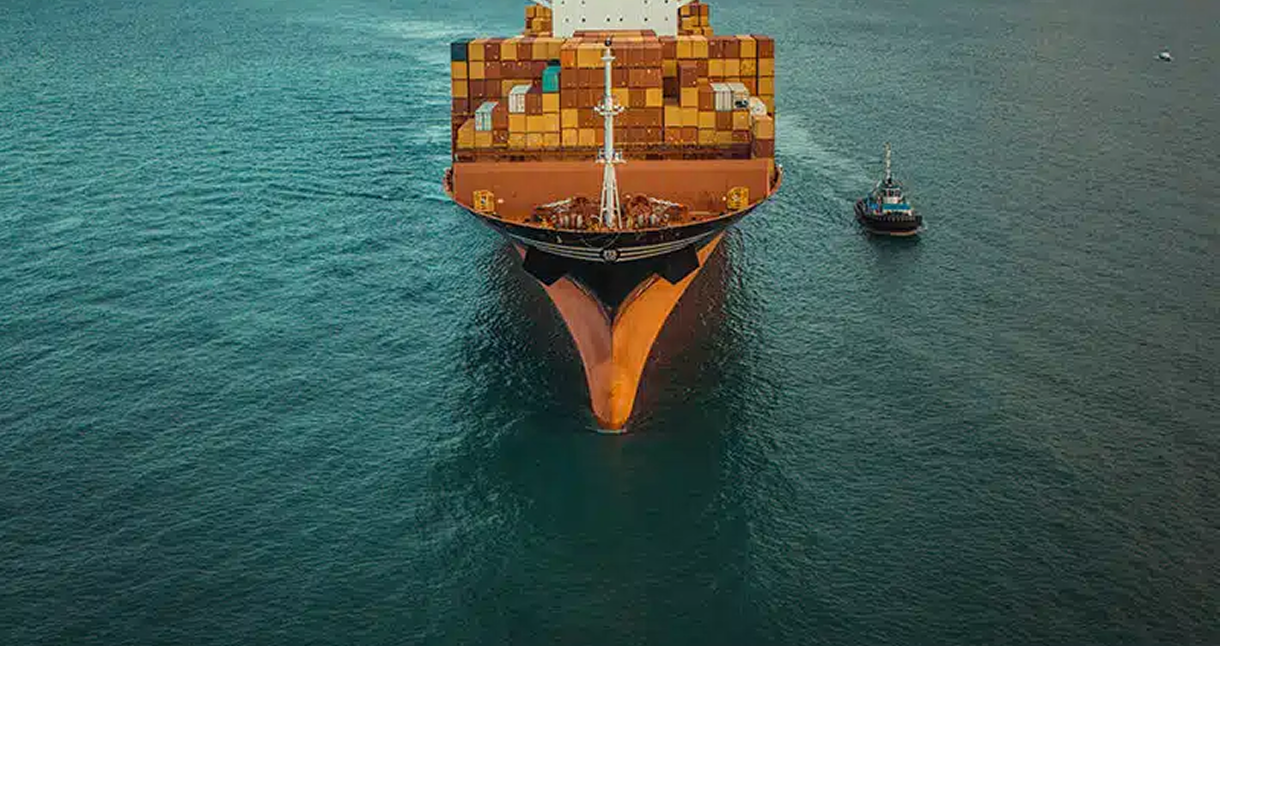
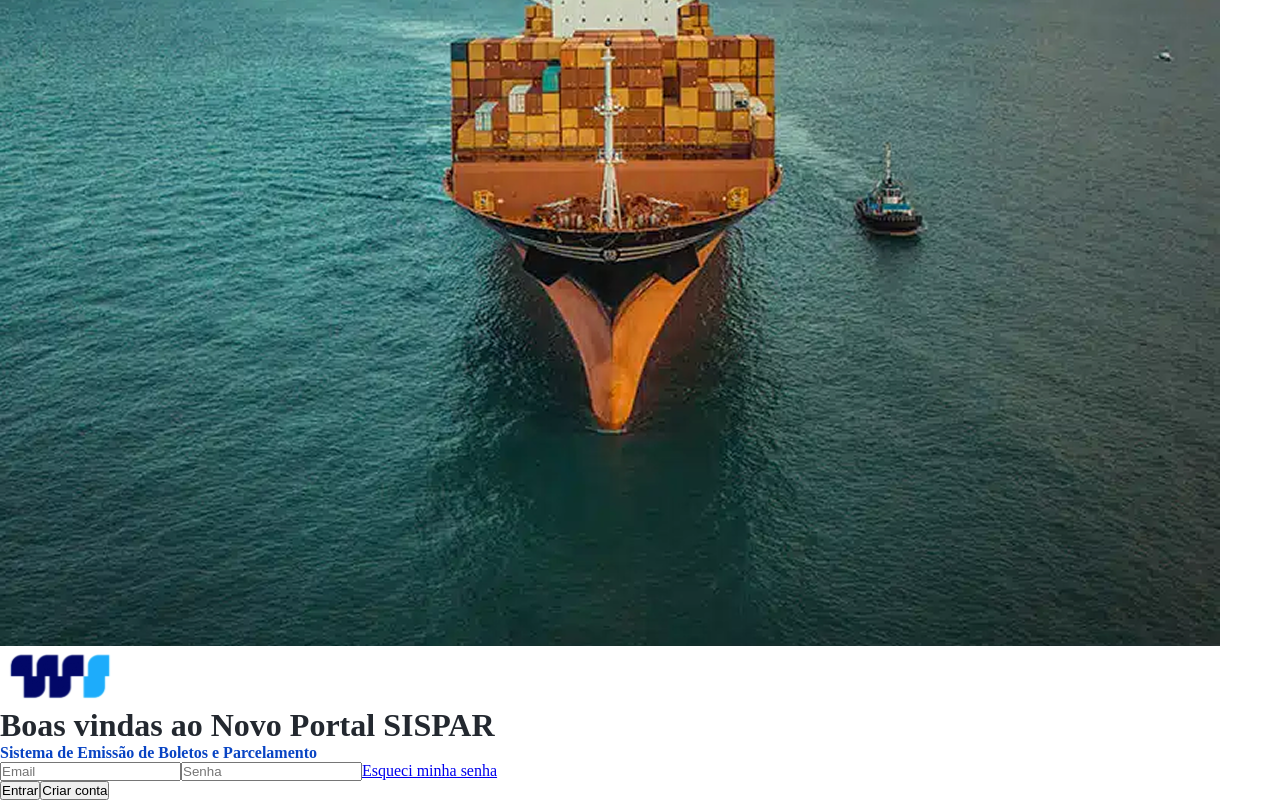
Before and after one commit to fmascena-dev/Projeto_Sispar, a React (Vite) app: page / in a window 1280 px wide. Shown: the part 434-1234 px from the top of the page. Before the commit the page ends 1084 px from the top, so only its background shows below. Built offline with nearby package versions, Linux system fonts and the light colour scheme.

Commit message:
feat: inciando estilização da tela de login

```diff
--- a/src/GlobalReset.scss
+++ b/src/GlobalReset.scss
@@ -5,7 +5,3 @@
   padding: 0;
   box-sizing: border-box;
 }
-
-h1 {
-  color: var(--text-secondary-color);
-}
--- a/src/components/Login/Login.jsx
+++ b/src/components/Login/Login.jsx
@@ -1,9 +1,24 @@
+import './LoginStyles.scss';
 import ImgPrincipal from '../../images/img-initial.png';
 
 export default function Login() {
   return (
-    <section>
-      <img src={ImgPrincipal} alt="Imagem de um Navio" />
+    <section className="login__home">
+      <div className="imagem__inicial">
+        <img src={ImgPrincipal} alt="Imagem de um Navio" />
+      </div>
+      <div className="login__principal">
+        <img src="/logo_sispar.svg" alt="Logo da Sispar" />
+        <h1>Boas vindas ao Novo Portal SISPAR</h1>
+        <h3>Sistema de Emissão de Boletos e Parcelamento</h3>
+        <input type="email" placeholder="Email" required />
+        <input type="password" placeholder="Senha" required />
+        <a href="#">Esqueci minha senha</a>
+        <div className="btns__login">
+          <button className="btn__primary">Entrar</button>
+          <button className="btn__secondary">Criar conta</button>
+        </div>
+      </div>
     </section>
   );
 }
--- /dev/null
+++ b/src/components/Login/LoginStyles.scss
@@ -0,0 +1,14 @@
+
+
+
+.login__principal {
+  h1 {
+    color: var(--text-primary-color);
+    font-size: 2rem;
+  }
+
+  h3 {
+    color: var(--text-secondary-color);
+    font-size: 1rem;
+  }
+}
```
